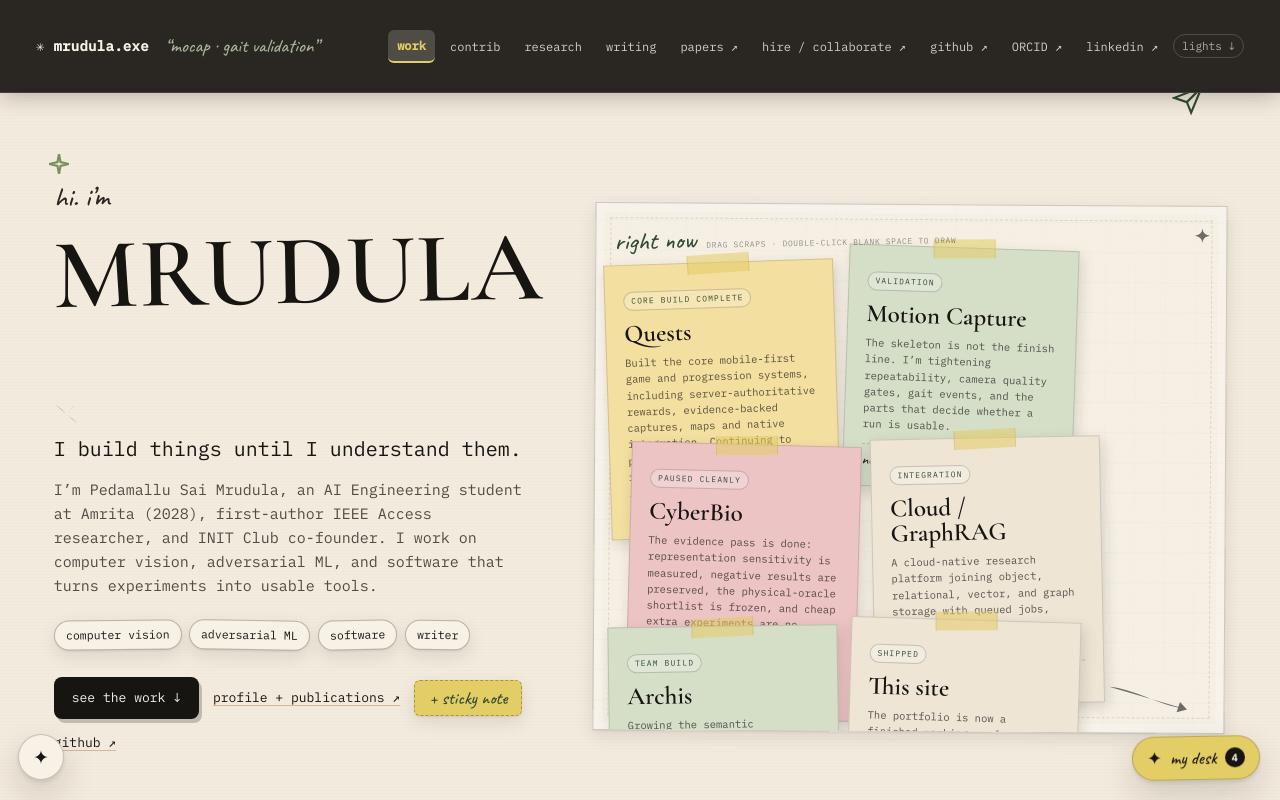
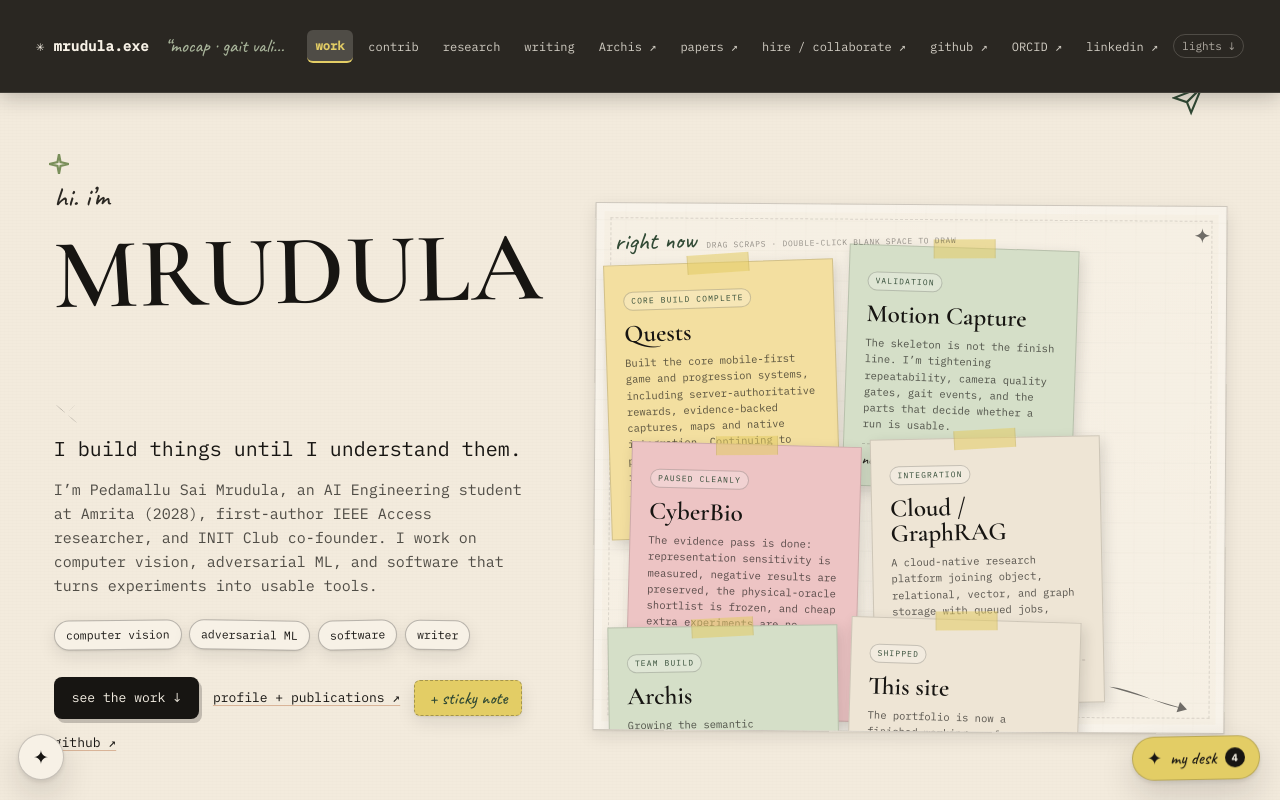
Before and after one commit to Mrudula-itsjuzme/portfolio-site, a React (Vite) app: page / in a window 1280 px wide. Shown: the top 800 px of the page. Built offline with nearby package versions, Linux system fonts and the light colour scheme.

Commit message:
nav: link first interactive engineering case study

```diff
--- a/src/components/lab/LabHeader.jsx
+++ b/src/components/lab/LabHeader.jsx
@@ -82,6 +82,7 @@ export default function LabHeader({ soundEnabled }) {
           </a>
         ))}
 
+        <a href="/projects/archis/" className="nav-ext">Archis ↗</a>
         <a href="/research.html" className="nav-ext">papers ↗</a>
         <a href="/work-with-me.html" className="nav-ext">hire / collaborate ↗</a>
         <a href={identity.links.github} target="_blank" rel="noreferrer" className="nav-ext">
```
